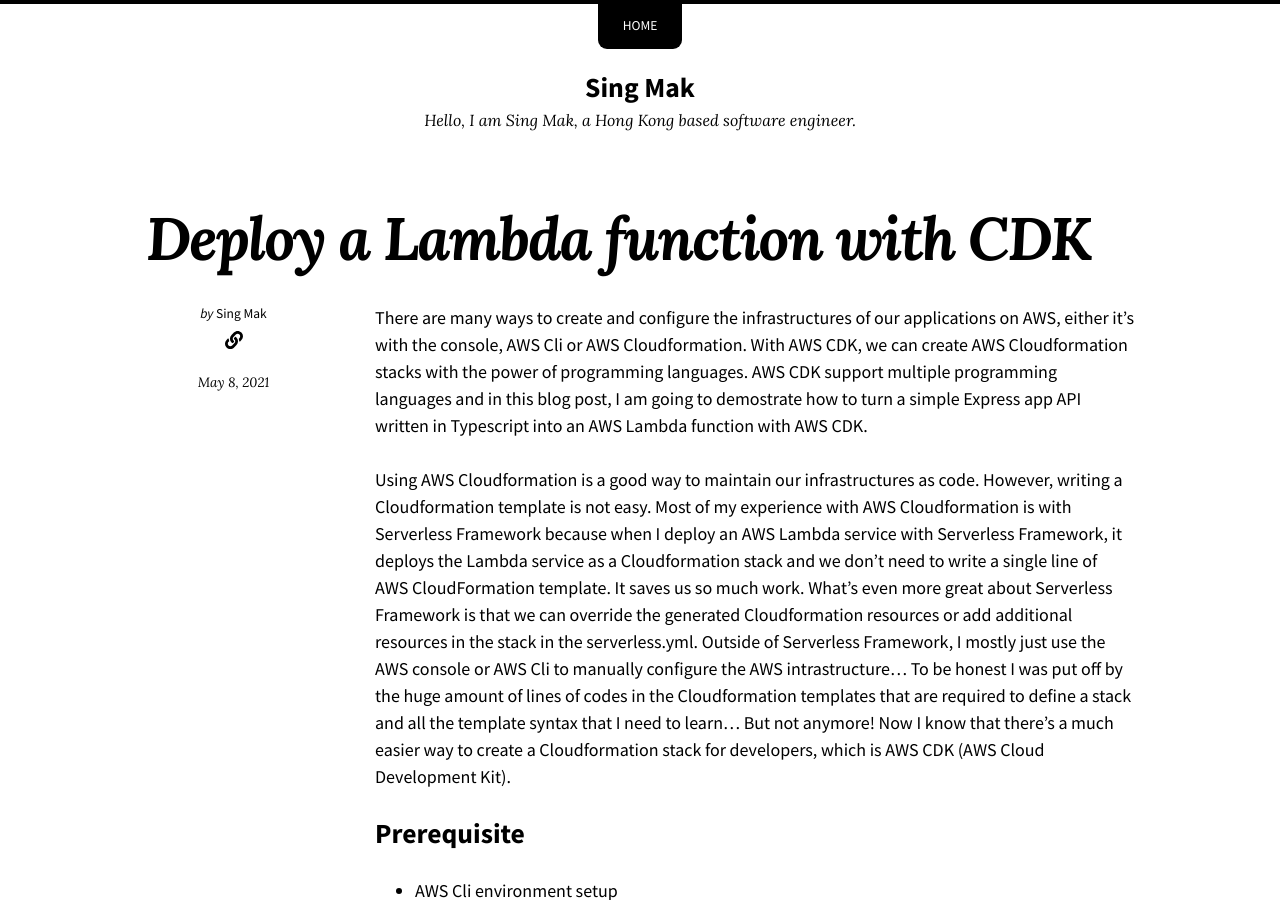
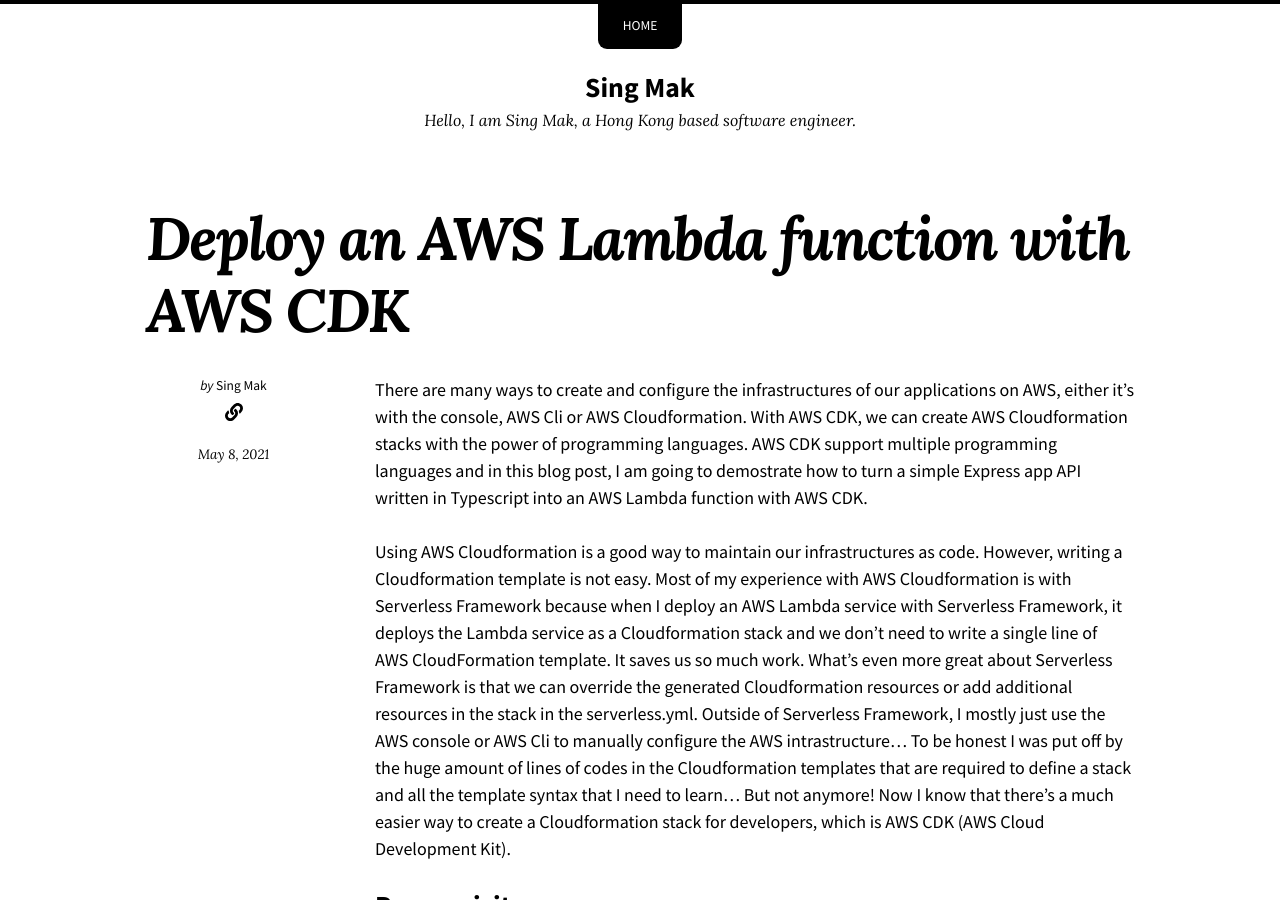
Before and after one commit to singmak/singmak.github.io, a Jekyll site: the page built from _posts/2021-5-8-turn-express-app-to-lambda-cdk.md, in a window 1280 px wide and 900 px high. Built offline with Jekyll 4.4.1, drawn with Linux system fonts in a browser that asks for light colours; nearby versions of some CDN libraries.

Commit message:
fix post topic for the AWS Lambda CDK post

```diff
--- a/_posts/2021-5-8-turn-express-app-to-lambda-cdk.md
+++ b/_posts/2021-5-8-turn-express-app-to-lambda-cdk.md
@@ -1,6 +1,6 @@
 ---
 layout: post
-title: Deploy a Lambda function with CDK
+title: Deploy an AWS Lambda function with AWS CDK
 ---
 
 There are many ways to create and configure the infrastructures of our applications on AWS, either it's with the console, AWS Cli or AWS Cloudformation. With AWS CDK, we can create AWS Cloudformation stacks with the power of programming languages. AWS CDK support multiple programming languages and in this blog post, I am going to demostrate how to turn a simple Express app API written in Typescript into an AWS Lambda function with AWS CDK.
```
